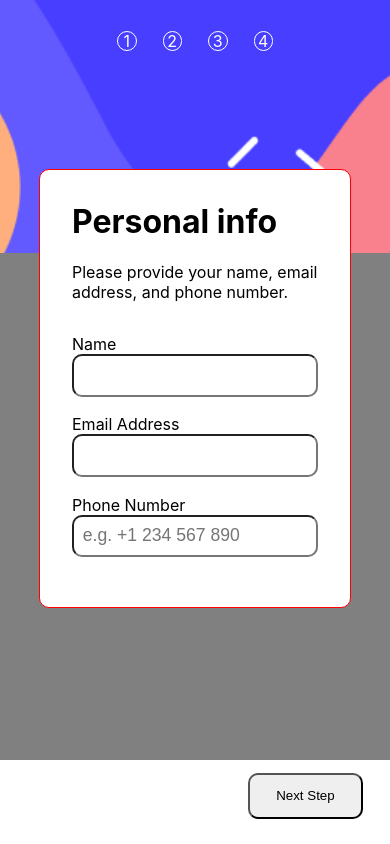
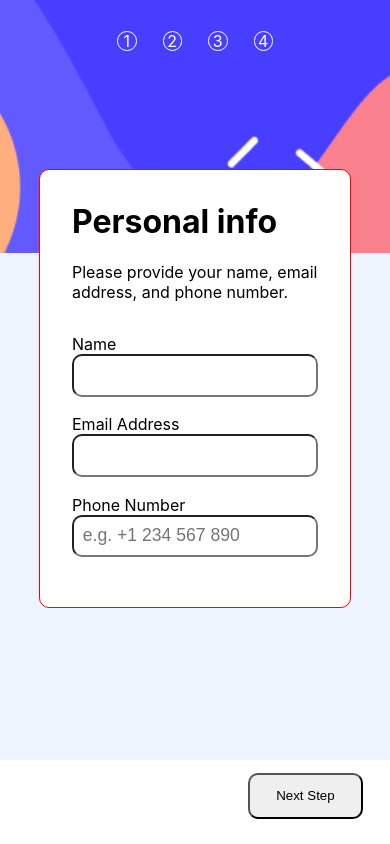
Before and after one commit to AliyaSalmanova1/multi-step-form, a React (Create React App) app: page / in a window 390 px wide. Built offline with nearby package versions, Linux system fonts and the light colour scheme.

Commit message:
fixed circles becoming curved rectangles when changing dimensions

```diff
--- a/src/App.css
+++ b/src/App.css
@@ -62,11 +62,19 @@ a:active{
 }
 .link-text h3{
   margin: 0.2em;
+  display: inline-block;
+  padding: 0px;
+
+
+  @media(max-width: 950px){
+    width: 20px;
+  }
+
 }
 
 
 .circle{
-  border-radius: 30px;
+  border-radius: 50%;
   border: 1px solid white;
   height: 5vw !important;
   width: 5vw !important;
@@ -241,7 +249,7 @@ input:checked + span{
 }
 
 
-@media(max-width: 530px){
+@media(max-width: 700px){
   .page{
     flex-direction: column;
     padding: 0;
@@ -280,9 +288,14 @@ input:checked + span{
   }
 
   .nav-container{
+
     background-image: url(./images/verticalBg.png);
     width: 100vw;
     height: 30vh;
+
+
+    min-height: 150px;
+
 
   }
 
@@ -297,15 +310,16 @@ input:checked + span{
     padding-top : 20%;
   }
   .grayArea{
-    background-color: gray;
+    background-color: #EFF5FF;
     height: 60vh;
     width: 100%;
     min-height: 470px;
+
   }
 
 }
 
-@media(min-width: 530px){
+@media(min-width: 700px){
   .nav-container{
     border-radius: 10px;
   }
```
